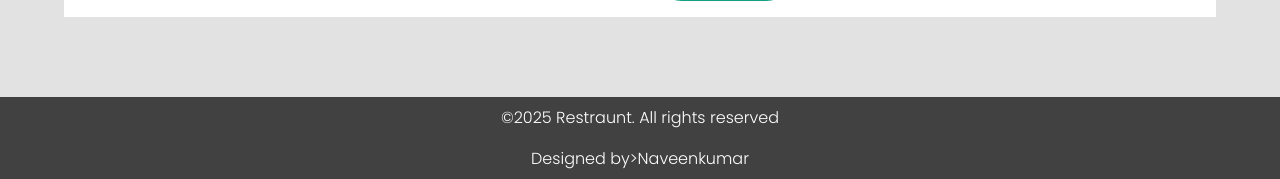
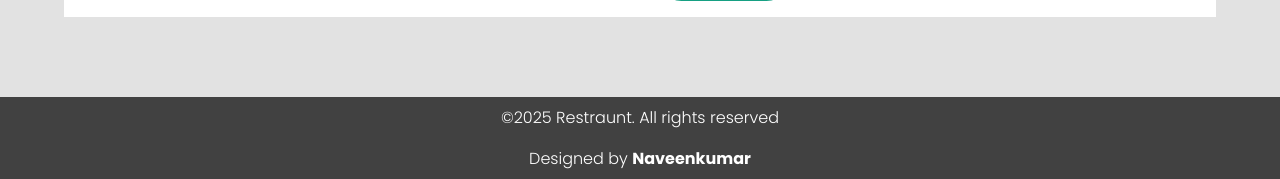
Before and after one commit to naveen18072002/Restaurant, a plain HTML site: page index.html in a window 1280 px wide. Shown: the part 4672-4851 px from the top of the page. Drawn offline with Linux system fonts and the light colour scheme.

Commit message:
Update index.html

```diff
--- a/index.html
+++ b/index.html
@@ -283,7 +283,7 @@
     </section>
     <footer id="footer">
       <p>&copy;2025 Restraunt. All rights reserved</p>
-      <p>Designed by>Naveenkumar</p>
+      <p>Designed by <b>Naveenkumar</b></p>
 
     </footer>
     <script src="script.js"></script>
```
